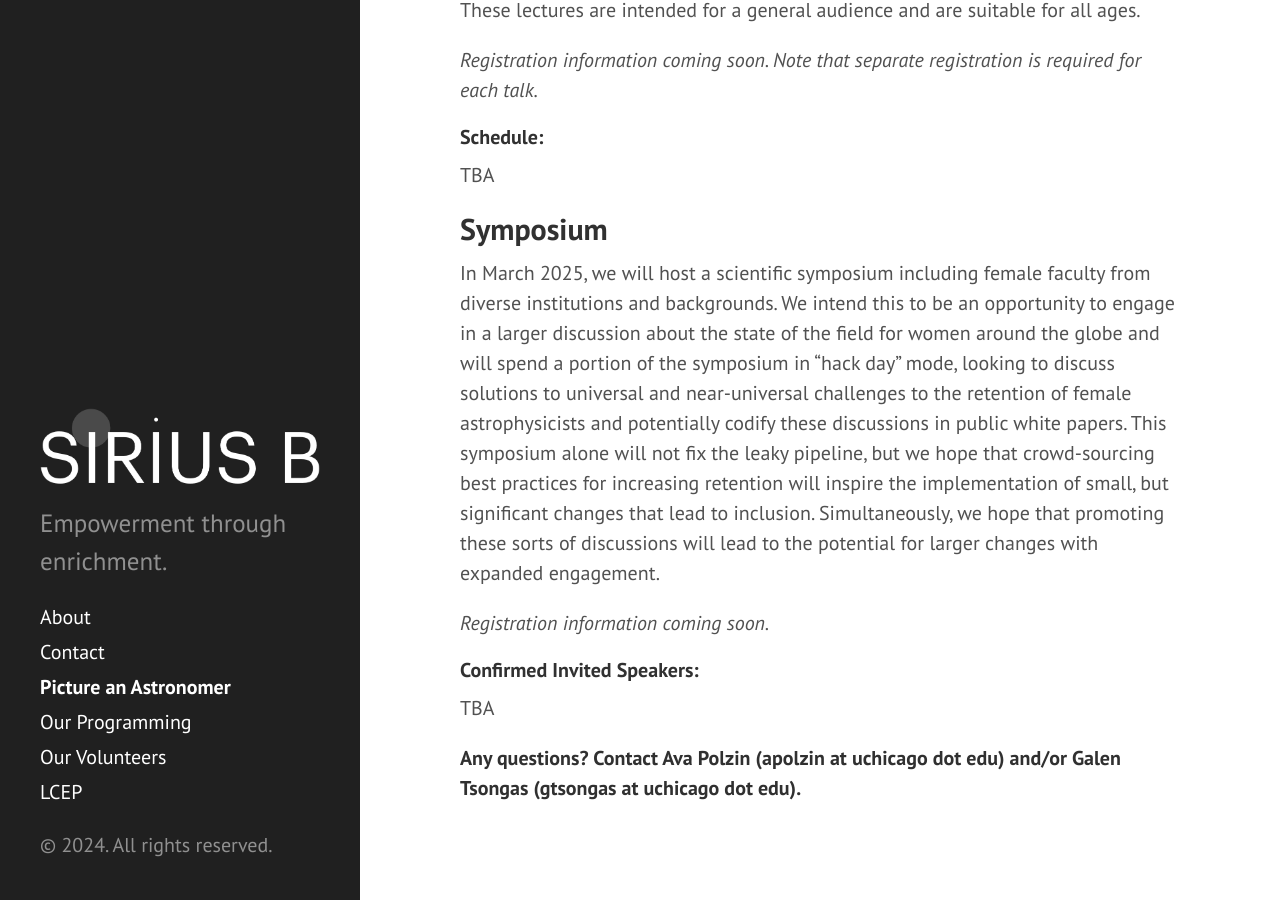
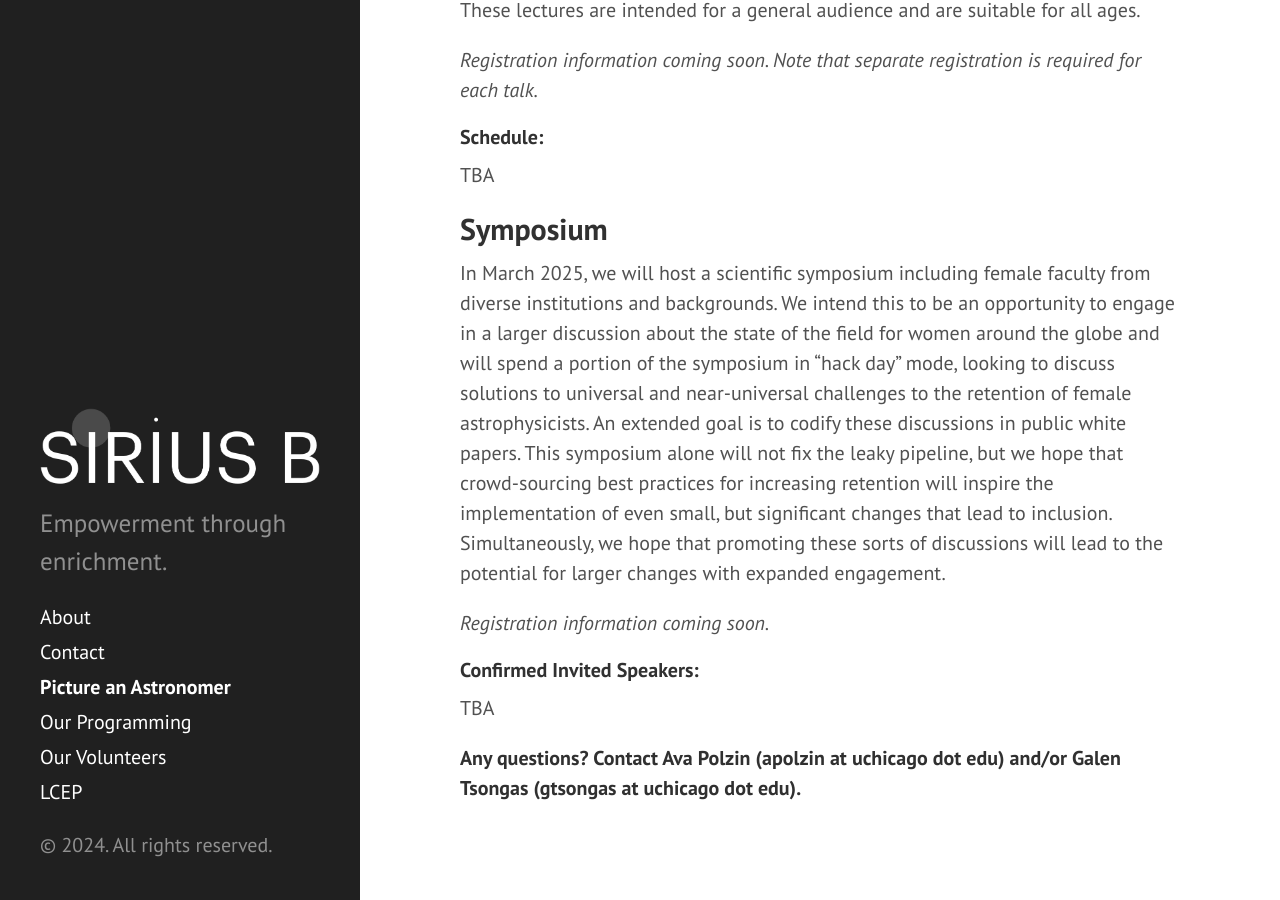
Before and after one commit to siriusb-org/siriusb-org.github.io, a Jekyll site: the page built from pictureanastronomer.md, in a window 1280 px wide and 900 px high, scrolled down 1740 px. Built offline with Jekyll 4.4.1, drawn with Linux system fonts in a browser that asks for light colours; some of the changed text lies outside the part shown.

Commit message:
minor changes to event page

```diff
--- a/pictureanastronomer.md
+++ b/pictureanastronomer.md
@@ -51,7 +51,7 @@ TBA
 
 ## Symposium
 
-In March 2025, we will host a scientific symposium including female faculty from diverse institutions and backgrounds. We intend this to be an opportunity to engage in a larger discussion about the state of the field for women around the globe and will spend a portion of the symposium in "hack day" mode, looking to discuss solutions to universal and near-universal challenges to the retention of female astrophysicists and potentially codify these discussions in public white papers. This symposium alone will not fix the leaky pipeline, but we hope that crowd-sourcing best practices for increasing retention will inspire the implementation of small, but significant changes that lead to inclusion. Simultaneously, we hope that promoting these sorts of discussions will lead to the potential for larger changes with expanded engagement.
+In March 2025, we will host a scientific symposium including female faculty from diverse institutions and backgrounds. We intend this to be an opportunity to engage in a larger discussion about the state of the field for women around the globe and will spend a portion of the symposium in "hack day" mode, looking to discuss solutions to universal and near-universal challenges to the retention of female astrophysicists. An extended goal is to codify these discussions in public white papers. This symposium alone will not fix the leaky pipeline, but we hope that crowd-sourcing best practices for increasing retention will inspire the implementation of even small, but significant changes that lead to inclusion. Simultaneously, we hope that promoting these sorts of discussions will lead to the potential for larger changes with expanded engagement.
 
 *Registration information coming soon.*
 
```
Also changed, not shown: other parts of pictureanastronomer.md (+2 -2 lines).
